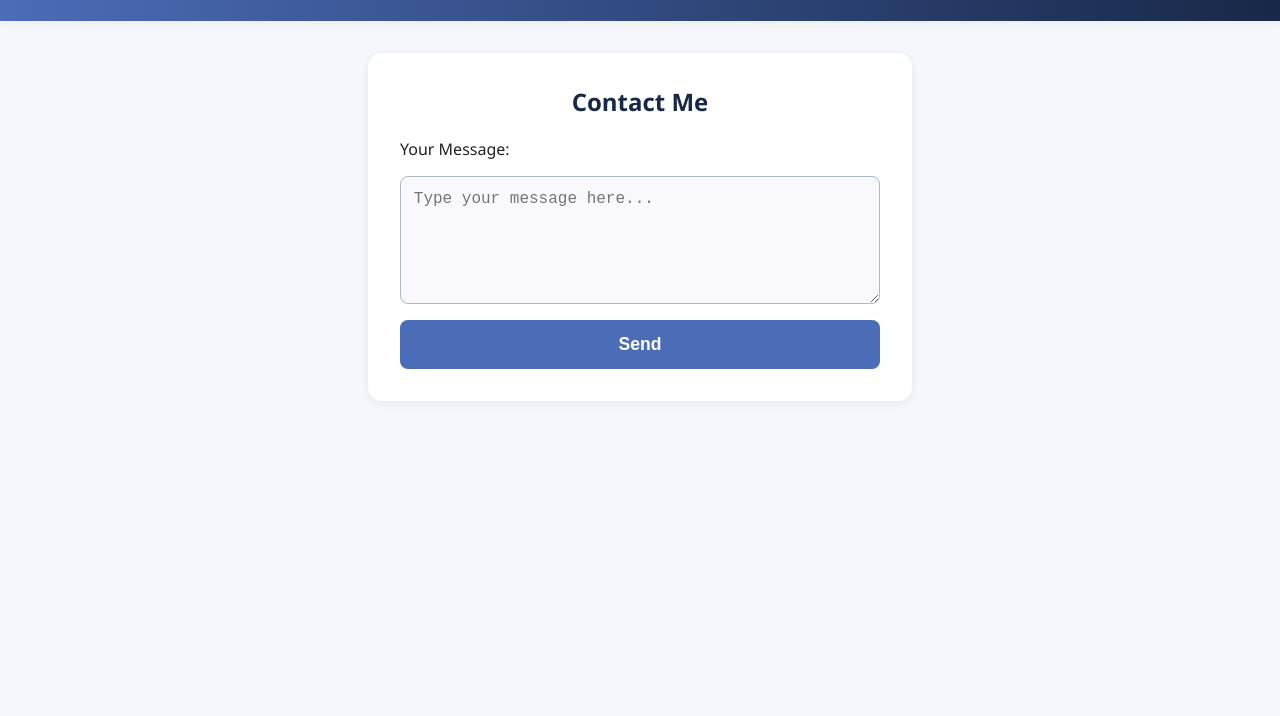
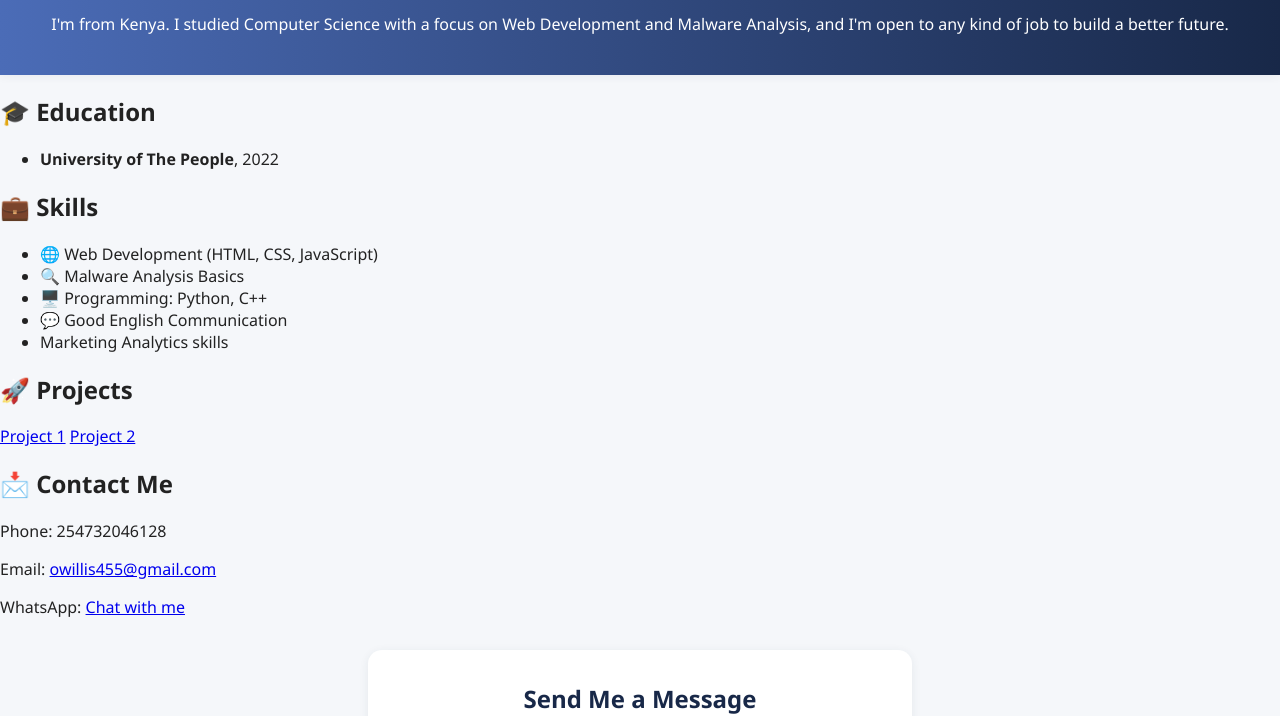
Before and after one commit to Wil666-pro/CV_1, a plain HTML site: page index.html in a window 1280 px wide. Shown: the part 249-965 px from the top of the page. Before the commit the page ends 800 px from the top, so only its background shows below. Drawn offline with Linux system fonts and the light colour scheme.

Commit message:
Update index.html

```diff
--- a/index.html
+++ b/index.html
@@ -1,7 +1,3 @@
-
-
-
-
 <!DOCTYPE html>
 <html lang="en">
 <head>
@@ -12,21 +8,60 @@
 </head>
 <body>
   <header>
-    <!-- Profile Picture -->
     <div class="profile-pic-container">
       <img src="profile.jpg" alt="William Odima Profile Picture" class="profile-pic"/>
     </div>
     <h1>Hi, I'm William Odima</h1>
+    <p>
+      I'm from Kenya. I studied Computer Science with a focus on Web Development and Malware Analysis,
+      and I'm open to any kind of job to build a better future.
+    </p>
   </header>
 
-  <!-- Contact Me Form -->
+  <section class="education">
+    <h2>🎓 Education</h2>
+    <ul>
+      <li><strong>University of The People</strong>, 2022</li>
+    </ul>
+  </section>
+
+  <section class="skills">
+    <h2>💼 Skills</h2>
+    <ul>
+      <li>🌐 Web Development (HTML, CSS, JavaScript)</li>
+      <li>🔍 Malware Analysis Basics</li>
+      <li>🖥️ Programming: Python, C++</li>
+      <li>💬 Good English Communication</li>
+      <li>Marketing Analytics skills</li>
+    </ul>
+  </section>
+
+  <section class="projects">
+    <h2>🚀 Projects</h2>
+    <div class="button-group">
+      <a href="#" class="project-btn">Project 1</a>
+      <a href="#" class="project-btn">Project 2</a>
+    </div>
+  </section>
+
+  <section class="contact">
+    <h2>📩 Contact Me</h2>
+    <p>Phone: 254732046128</p>
+    <p>Email: <a href="mailto:owillis455@gmail.com">owillis455@gmail.com</a></p>
+    <p>WhatsApp: <a href="https://wa.me/254787174850">Chat with me</a></p>
+  </section>
+
   <section class="contact-form-section">
-    <h2>Contact Me</h2>
+    <h2>Send Me a Message</h2>
     <form class="contact-form" action="mailto:owillis455@gmail.com" method="POST" enctype="text/plain">
       <label for="contact-message">Your Message:</label>
       <textarea id="contact-message" name="body" rows="5" placeholder="Type your message here..." required></textarea>
       <button type="submit">Send</button>
     </form>
   </section>
+
+  <footer>
+    <p>🌟 Always open for learning and ready to adapt. Easily reachable.</p>
+  </footer>
 </body>
-</html>
+    </html>
```
